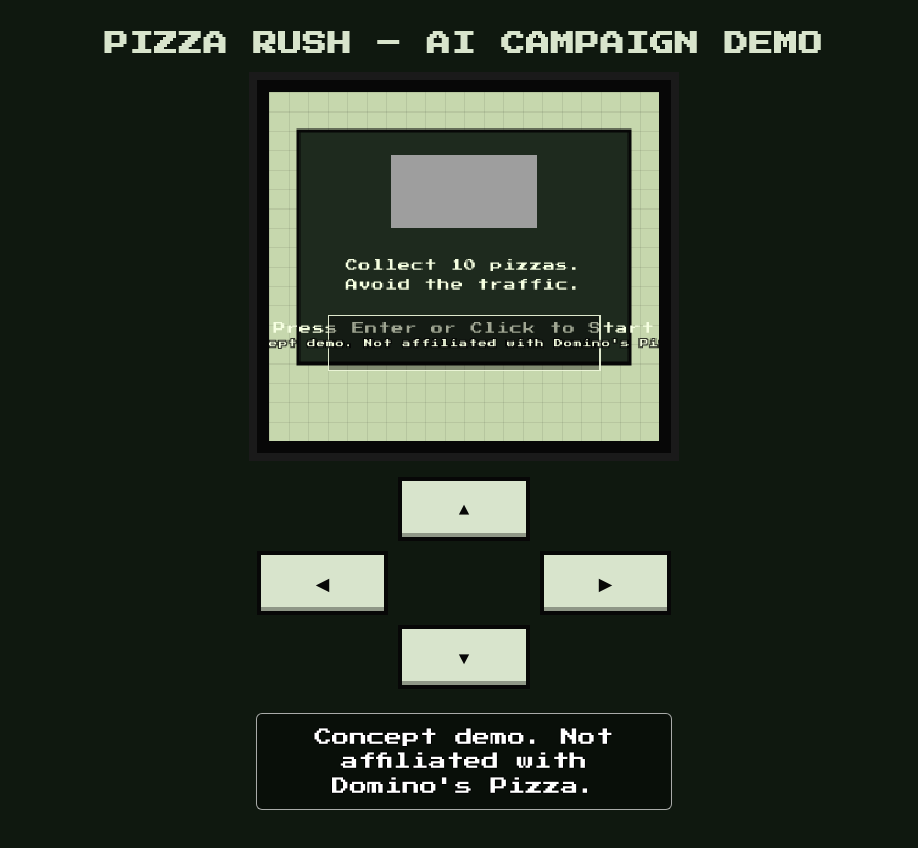
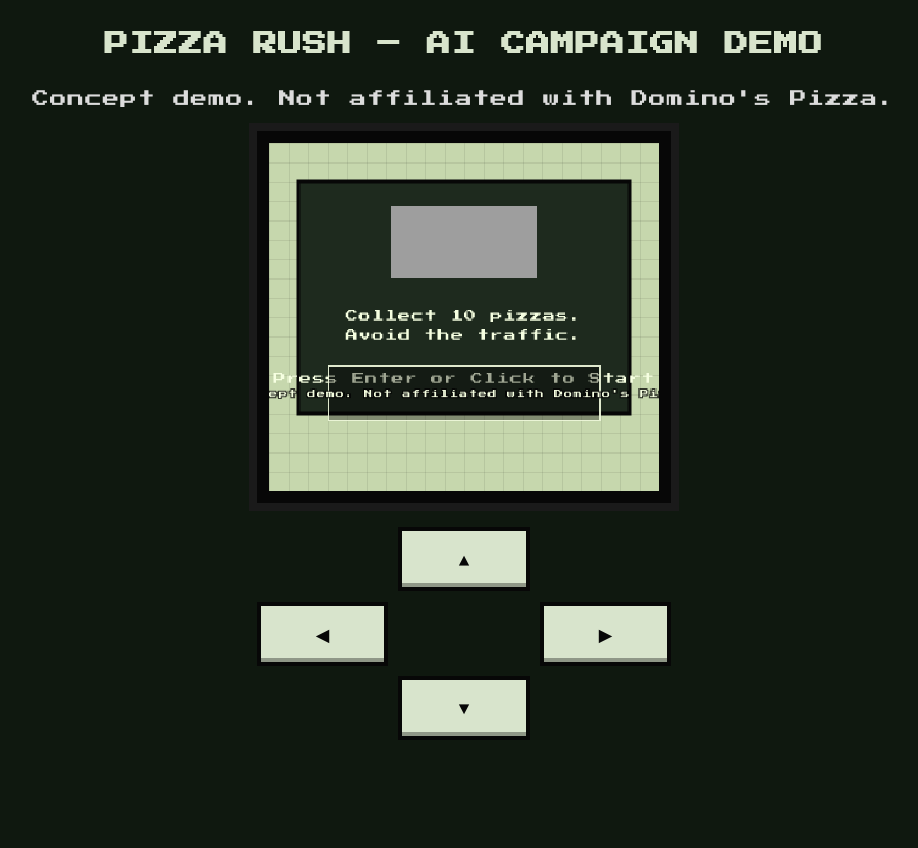
Before and after one commit to malabbas/demogame1, a plain HTML site: page index.html in a window 1280 px wide. Shown: the whole page, without its empty margins (176-1094 px from the left). After the commit the page ends 800 px from the top, so only its background shows below. Drawn offline with Linux system fonts and the light colour scheme.

Commit message:
Relocate and restyle disclaimer beneath title

```diff
--- a/index.html
+++ b/index.html
@@ -138,19 +138,12 @@
     }
 
     .disclaimer {
-      font-size: clamp(0.85rem, 2.6vw, 1.1rem);
+      font-size: clamp(0.7rem, 2.8vw, 1.05rem);
       text-align: center;
-      max-width: min(92vw, 26rem);
-      line-height: 1.4;
+      color: #dcdcdc;
       text-transform: none;
-      letter-spacing: 0;
-      color: #ffffff;
-      text-shadow: 0 1px 0 #000, 0 -1px 0 #000, 1px 0 0 #000, -1px 0 0 #000;
-      background: rgba(0, 0, 0, 0.35);
-      border: 1px solid rgba(255, 255, 255, 0.65);
-      padding: 0.65rem 0.85rem;
-      border-radius: 6px;
-      margin: 0.5rem 0 0;
+      letter-spacing: 0.05em;
+      margin: 0.6rem 0 1.5rem;
     }
 
     @media (max-width: 540px) {
@@ -163,6 +156,7 @@
 </head>
 <body>
   <h1>Pizza Rush – AI Campaign Demo</h1>
+  <p class="disclaimer" role="note">Concept demo. Not affiliated with Domino’s Pizza.</p>
   <div class="game-shell">
     <canvas id="game" width="320" height="288"></canvas>
     <button id="replay" class="replay">Play Again</button>
@@ -172,7 +166,6 @@
       <button class="dpad-button right" data-direction="right" aria-label="Move right">▶</button>
       <button class="dpad-button down" data-direction="down" aria-label="Move down">▼</button>
     </div>
-    <p class="disclaimer" role="note">Concept demo. Not affiliated with Domino’s Pizza.</p>
   </div>
   <script>
     const canvas = document.getElementById('game');
```
